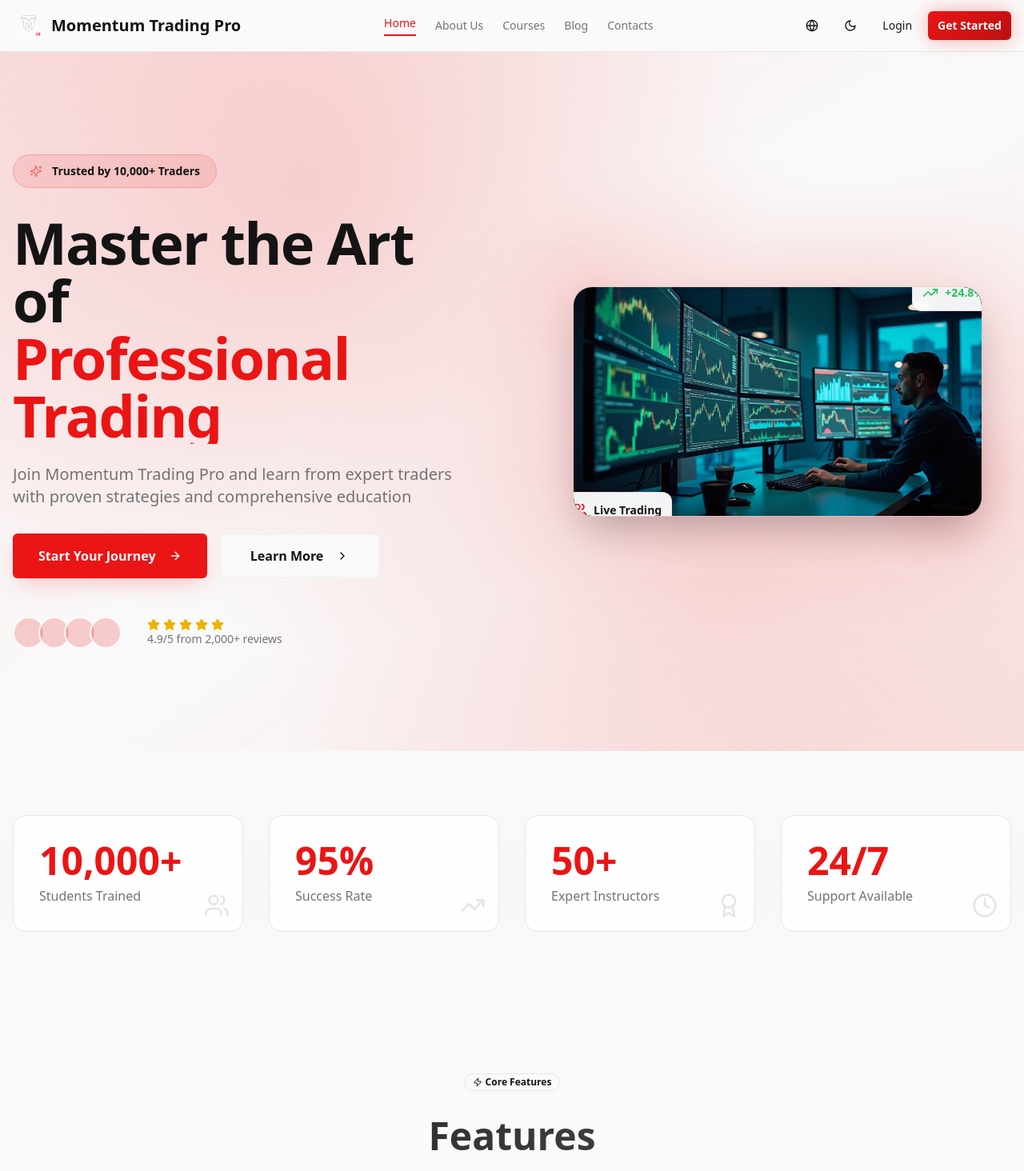
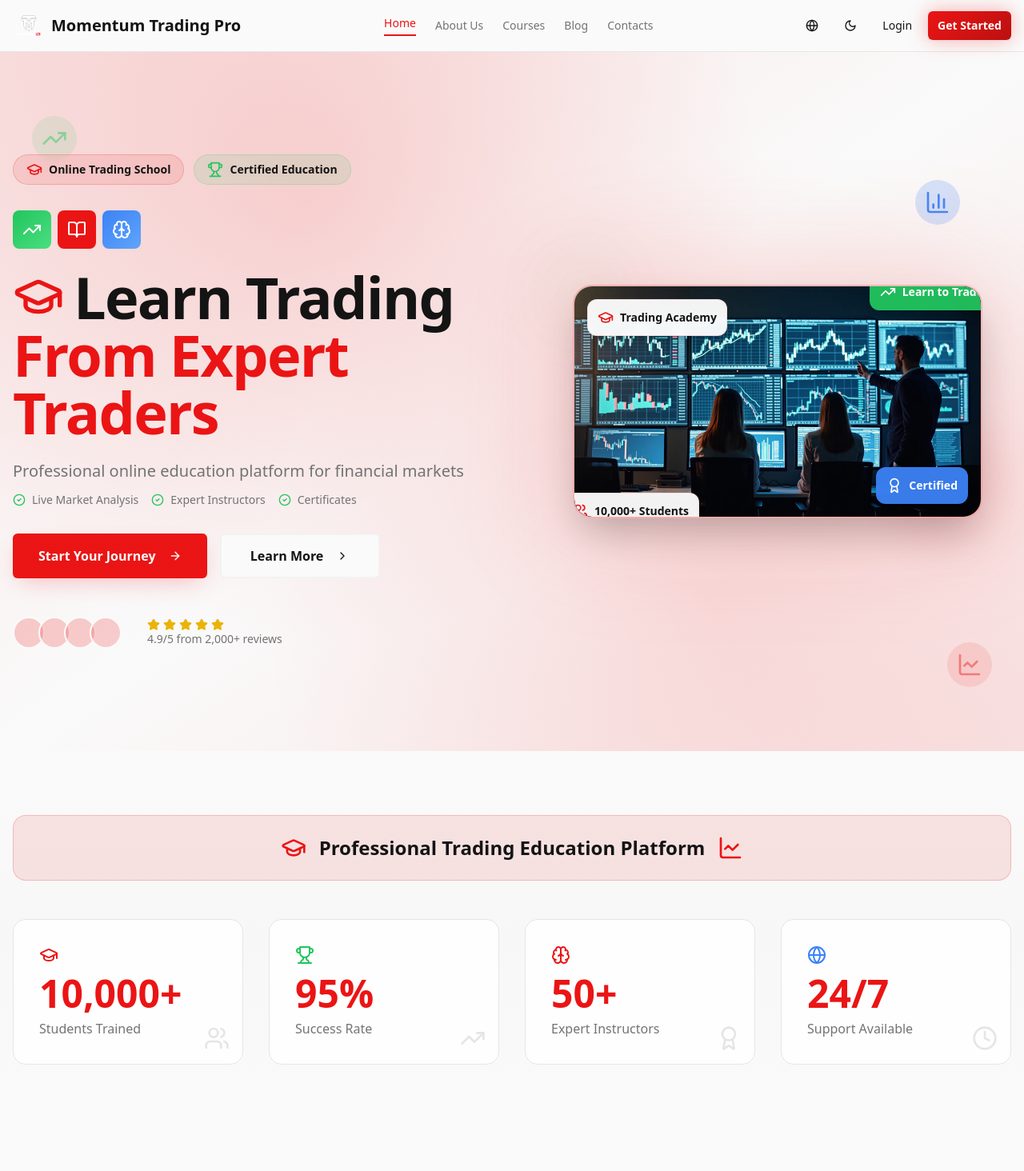
Before and after one commit to VAYZARD7/momentum-pro-nexus, a React (Vite) app: page / in a window 1280 px wide. Shown: the top 1464 px of the page at 80% size. Built offline with nearby package versions, Linux system fonts and the light colour scheme.

Commit message:
Add visual cues for trading school
Enhance homepage with visual elements to clearly indicate it's an online trading school for users who may not be able to read.

```diff
--- a/src/pages/Index.tsx
+++ b/src/pages/Index.tsx
@@ -5,9 +5,9 @@ import { useLanguage } from '@/contexts/LanguageContext';
 import { Button } from '@/components/ui/button';
 import { Card, CardContent, CardDescription, CardHeader, CardTitle } from '@/components/ui/card';
 import { Badge } from '@/components/ui/badge';
-import { TrendingUp, Users, Award, BookOpen, Target, Shield, UserCheck, Settings, BarChart3, Star, ChevronRight, ArrowRight, Sparkles, Clock, CheckCircle2, Globe, Zap } from 'lucide-react';
+import { TrendingUp, Users, Award, BookOpen, Target, Shield, UserCheck, Settings, BarChart3, Star, ChevronRight, ArrowRight, Sparkles, Clock, CheckCircle2, Globe, Zap, GraduationCap, DollarSign, LineChart, Wallet, Brain, Trophy } from 'lucide-react';
 import { Link } from 'react-router-dom';
-import heroTradingImage from '@/assets/hero-trading.jpg';
+import heroEducationTrading from '@/assets/hero-education-trading.jpg';
 import courseBasicTrading from '@/assets/course-basic-trading.jpg';
 import courseTechnicalAnalysis from '@/assets/course-technical-analysis.jpg';
 import courseRiskManagement from '@/assets/course-risk-management.jpg';
@@ -17,19 +17,19 @@ const Index = () => {
 
   const features = [
     {
-      icon: TrendingUp,
-      title: t('expertTraining'),
-      description: t('expertTrainingDesc')
+      icon: LineChart,
+      title: 'Live Market Training',
+      description: 'Learn with real-time market data and live trading simulations'
     },
     {
-      icon: Target,
-      title: t('practicalApproach'),
-      description: t('practicalApproachDesc')
+      icon: GraduationCap,
+      title: 'Professional Certification',
+      description: 'Earn recognized certificates upon course completion'
     },
     {
-      icon: Award,
-      title: t('certification'),
-      description: t('certificationDesc')
+      icon: Brain,
+      title: 'Expert-Led Classes',
+      description: 'Learn from professional traders with years of experience'
     }
   ];
 
@@ -75,36 +75,92 @@ const Index = () => {
     <div className="min-h-screen bg-background">
       <Header />
 
-      {/* Hero Section - Improved with F-pattern and better visual hierarchy */}
+      {/* Hero Section - Clear Trading School Identity */}
       <section className="relative overflow-hidden py-24 lg:py-32">
-        {/* Animated background mesh */}
+        {/* Animated background with trading patterns */}
         <div className="absolute inset-0 bg-gradient-to-br from-primary/10 via-background to-accent/10"></div>
         <div className="absolute inset-0 bg-[radial-gradient(circle_at_30%_20%,hsl(var(--primary)/0.15),transparent_50%)]"></div>
         <div className="absolute inset-0 bg-[radial-gradient(circle_at_70%_80%,hsl(var(--accent)/0.1),transparent_50%)]"></div>
 
+        {/* Floating trading indicators */}
+        <div className="absolute top-20 left-10 animate-pulse">
+          <div className="bg-green-500/20 rounded-full p-3">
+            <TrendingUp className="w-8 h-8 text-green-500" />
+          </div>
+        </div>
+        <div className="absolute bottom-20 right-10 animate-pulse delay-300">
+          <div className="bg-red-500/20 rounded-full p-3">
+            <LineChart className="w-8 h-8 text-red-500" />
+          </div>
+        </div>
+        <div className="absolute top-40 right-20 animate-pulse delay-700">
+          <div className="bg-blue-500/20 rounded-full p-3">
+            <BarChart3 className="w-8 h-8 text-blue-500" />
+          </div>
+        </div>
+
         <div className="container mx-auto px-4 relative z-10">
           <div className="flex flex-col lg:flex-row items-center justify-between gap-12 lg:gap-20">
-            {/* Left Content - Following F-pattern for better readability */}
+            {/* Left Content - Clear messaging */}
             <div className="lg:w-1/2 space-y-8">
-              {/* Trust indicator */}
-              <div className="inline-flex items-center gap-3 px-5 py-2.5 rounded-full bg-primary/10 border border-primary/20 backdrop-blur-sm animate-fade-in">
-                <Sparkles className="w-4 h-4 text-primary animate-pulse" />
-                <span className="text-sm font-semibold text-foreground">Trusted by 10,000+ Traders</span>
+              {/* Clear school indicator with icons */}
+              <div className="flex flex-wrap gap-3">
+                <div className="inline-flex items-center gap-2 px-4 py-2 rounded-full bg-primary/10 border border-primary/20 backdrop-blur-sm animate-fade-in">
+                  <GraduationCap className="w-5 h-5 text-primary" />
+                  <span className="text-sm font-semibold text-foreground">Online Trading School</span>
+                </div>
+                <div className="inline-flex items-center gap-2 px-4 py-2 rounded-full bg-green-500/10 border border-green-500/20 backdrop-blur-sm animate-fade-in delay-100">
+                  <Trophy className="w-5 h-5 text-green-500" />
+                  <span className="text-sm font-semibold text-foreground">Certified Education</span>
+                </div>
               </div>
 
-              {/* Main headline with better contrast */}
+              {/* Main headline with trading education focus */}
               <div className="space-y-6">
+                <div className="flex items-center gap-3 mb-4 animate-fade-in">
+                  <div className="flex gap-2">
+                    <div className="w-12 h-12 bg-gradient-to-br from-green-500 to-green-400 rounded-lg flex items-center justify-center">
+                      <TrendingUp className="w-6 h-6 text-white" />
+                    </div>
+                    <div className="w-12 h-12 bg-gradient-to-br from-primary to-accent rounded-lg flex items-center justify-center">
+                      <BookOpen className="w-6 h-6 text-white" />
+                    </div>
+                    <div className="w-12 h-12 bg-gradient-to-br from-blue-500 to-blue-400 rounded-lg flex items-center justify-center">
+                      <Brain className="w-6 h-6 text-white" />
+                    </div>
+                  </div>
+                </div>
+
                 <h1 className="text-4xl sm:text-5xl lg:text-6xl xl:text-7xl font-bold leading-[1.1] tracking-tight animate-fade-in">
-                  <span className="block text-foreground">Master the Art of</span>
+                  <span className="block text-foreground flex items-center gap-3">
+                    <GraduationCap className="w-12 h-12 lg:w-16 lg:h-16 text-primary inline-block" />
+                    Learn Trading
+                  </span>
                   <span className="block bg-gradient-to-r from-primary via-accent to-primary bg-clip-text text-transparent">
-                    Professional Trading
+                    From Expert Traders
                   </span>
                 </h1>
 
-                {/* Supporting text with optimal line length */}
-                <p className="text-lg sm:text-xl text-muted-foreground leading-relaxed max-w-xl animate-slide-up">
-                  {t('heroSubtitle')}
-                </p>
+                {/* Clear value proposition with icons */}
+                <div className="space-y-3">
+                  <p className="text-lg sm:text-xl text-muted-foreground leading-relaxed max-w-xl animate-slide-up">
+                    Professional online education platform for financial markets
+                  </p>
+                  <div className="flex flex-wrap gap-4 text-sm font-medium">
+                    <div className="flex items-center gap-2 text-muted-foreground">
+                      <CheckCircle2 className="w-4 h-4 text-green-500" />
+                      <span>Live Market Analysis</span>
+                    </div>
+                    <div className="flex items-center gap-2 text-muted-foreground">
+                      <CheckCircle2 className="w-4 h-4 text-green-500" />
+                      <span>Expert Instructors</span>
+                    </div>
+                    <div className="flex items-center gap-2 text-muted-foreground">
+                      <CheckCircle2 className="w-4 h-4 text-green-500" />
+                      <span>Certificates</span>
+                    </div>
+                  </div>
+                </div>
               </div>
 
               {/* CTA Buttons - Fitts's Law: Larger touch targets */}
@@ -148,35 +204,49 @@ const Index = () => {
               </div>
             </div>
 
-            {/* Right Visual - Enhanced with depth and animation */}
+            {/* Right Visual - Clear Trading Education Visual */}
             <div className="lg:w-1/2 flex justify-center">
               <div className="relative w-full max-w-lg">
-                {/* Floating elements for depth */}
-                <div className="absolute -top-8 -left-8 w-24 h-24 bg-gradient-to-br from-primary/20 to-transparent rounded-full blur-2xl animate-pulse" />
-                <div className="absolute -bottom-8 -right-8 w-32 h-32 bg-gradient-to-br from-accent/20 to-transparent rounded-full blur-2xl animate-pulse delay-700" />
+                {/* Trading chart decorations */}
+                <div className="absolute -top-8 -left-8 w-24 h-24 bg-gradient-to-br from-green-500/20 to-transparent rounded-full blur-2xl animate-pulse" />
+                <div className="absolute -bottom-8 -right-8 w-32 h-32 bg-gradient-to-br from-primary/20 to-transparent rounded-full blur-2xl animate-pulse delay-700" />
 
                 {/* Main visual container */}
                 <div className="relative">
                   <div className="absolute inset-0 bg-gradient-to-br from-primary/10 to-accent/10 rounded-3xl blur-3xl animate-pulse-glow" />
-                  <div className="relative overflow-hidden rounded-3xl border border-primary/10 shadow-2xl">
+                  <div className="relative overflow-hidden rounded-3xl border-2 border-primary/20 shadow-2xl">
                     <img
-                      src={heroTradingImage}
-                      alt="Professional Trading Platform"
+                      src={heroEducationTrading}
+                      alt="Online Trading School - Live Market Education"
                       className="w-full h-auto object-cover animate-fade-in"
                     />
 
-                    {/* Floating stats cards */}
-                    <div className="absolute -top-4 -right-4 bg-card/95 backdrop-blur-sm rounded-xl p-3 shadow-lg border border-primary/10 animate-fade-in">
+                    {/* Clear educational indicators */}
+                    <div className="absolute top-4 left-4 bg-card/95 backdrop-blur-sm rounded-xl p-3 shadow-lg border border-primary/10 animate-fade-in">
                       <div className="flex items-center gap-2">
-                        <TrendingUp className="w-5 h-5 text-green-500" />
-                        <span className="text-sm font-bold text-green-500">+24.8%</span>
+                        <GraduationCap className="w-5 h-5 text-primary" />
+                        <span className="text-sm font-bold">Trading Academy</span>
+                      </div>
+                    </div>
+
+                    <div className="absolute -top-4 -right-4 bg-green-500/95 backdrop-blur-sm rounded-xl p-3 shadow-lg border border-green-500/20 animate-fade-in delay-150">
+                      <div className="flex items-center gap-2">
+                        <TrendingUp className="w-5 h-5 text-white" />
+                        <span className="text-sm font-bold text-white">Learn to Trade</span>
                       </div>
                     </div>
 
                     <div className="absolute -bottom-4 -left-4 bg-card/95 backdrop-blur-sm rounded-xl p-3 shadow-lg border border-primary/10 animate-fade-in delay-300">
                       <div className="flex items-center gap-2">
                         <Users className="w-5 h-5 text-primary" />
-                        <span className="text-sm font-bold">Live Trading</span>
+                        <span className="text-sm font-bold">10,000+ Students</span>
+                      </div>
+                    </div>
+
+                    <div className="absolute bottom-4 right-4 bg-blue-500/95 backdrop-blur-sm rounded-xl p-3 shadow-lg border border-blue-500/20 animate-fade-in delay-450">
+                      <div className="flex items-center gap-2">
+                        <Award className="w-5 h-5 text-white" />
+                        <span className="text-sm font-bold text-white">Certified</span>
                       </div>
                     </div>
                   </div>
@@ -187,9 +257,23 @@ const Index = () => {
         </div>
       </section>
 
-      {/* Stats Section - Using Progressive Disclosure */}
+      {/* Stats Section - Clear Trading School Metrics */}
       <section className="py-20 relative overflow-hidden">
         <div className="absolute inset-0 bg-gradient-to-b from-background via-secondary/50 to-background"></div>
+
+        {/* Trading education banner */}
+        <div className="container mx-auto px-4 mb-12 relative z-10">
+          <div className="bg-gradient-to-r from-primary/10 to-accent/10 rounded-2xl p-6 border border-primary/20">
+            <div className="flex items-center justify-center gap-4">
+              <GraduationCap className="w-8 h-8 text-primary" />
+              <h3 className="text-2xl font-bold text-center">
+                Professional Trading Education Platform
+              </h3>
+              <LineChart className="w-8 h-8 text-accent" />
+            </div>
+          </div>
+        </div>
+
         <div className="container mx-auto px-4 relative z-10">
           <div className="grid grid-cols-2 lg:grid-cols-4 gap-6 lg:gap-8">
             {stats.map((stat, index) => (
@@ -201,6 +285,14 @@ const Index = () => {
                 <div className="relative bg-card/80 backdrop-blur-sm rounded-2xl p-6 lg:p-8 border border-border hover:border-primary/30 transition-all duration-300 hover:shadow-xl hover:-translate-y-1">
                   {/* Accent line */}
                   <div className="absolute top-0 left-0 right-0 h-1 bg-gradient-to-r from-transparent via-primary to-transparent opacity-0 group-hover:opacity-100 transition-opacity duration-500"></div>
+
+                  {/* Trading icon for each stat */}
+                  <div className="flex items-center gap-3 mb-3">
+                    {index === 0 && <GraduationCap className="w-6 h-6 text-primary" />}
+                    {index === 1 && <Trophy className="w-6 h-6 text-green-500" />}
+                    {index === 2 && <Brain className="w-6 h-6 text-accent" />}
+                    {index === 3 && <Globe className="w-6 h-6 text-blue-500" />}
+                  </div>
 
                   {/* Number with animated counter effect */}
                   <div className="text-3xl lg:text-5xl font-bold mb-2 bg-gradient-to-br from-primary to-accent bg-clip-text text-transparent">
```
Also changed, not shown: src/assets/hero-education-trading.jpg (added), src/assets/trading-icons.jpg (added).
